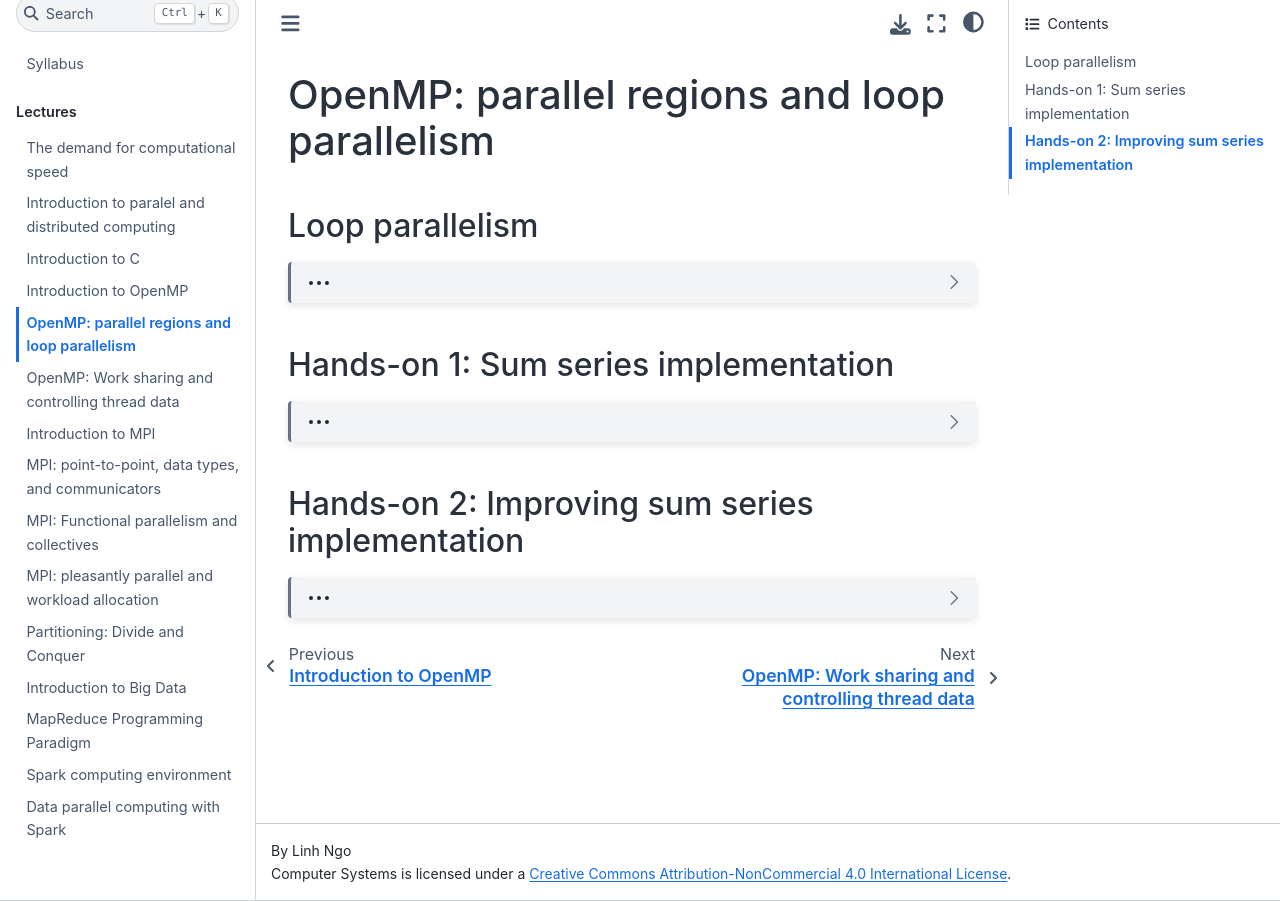
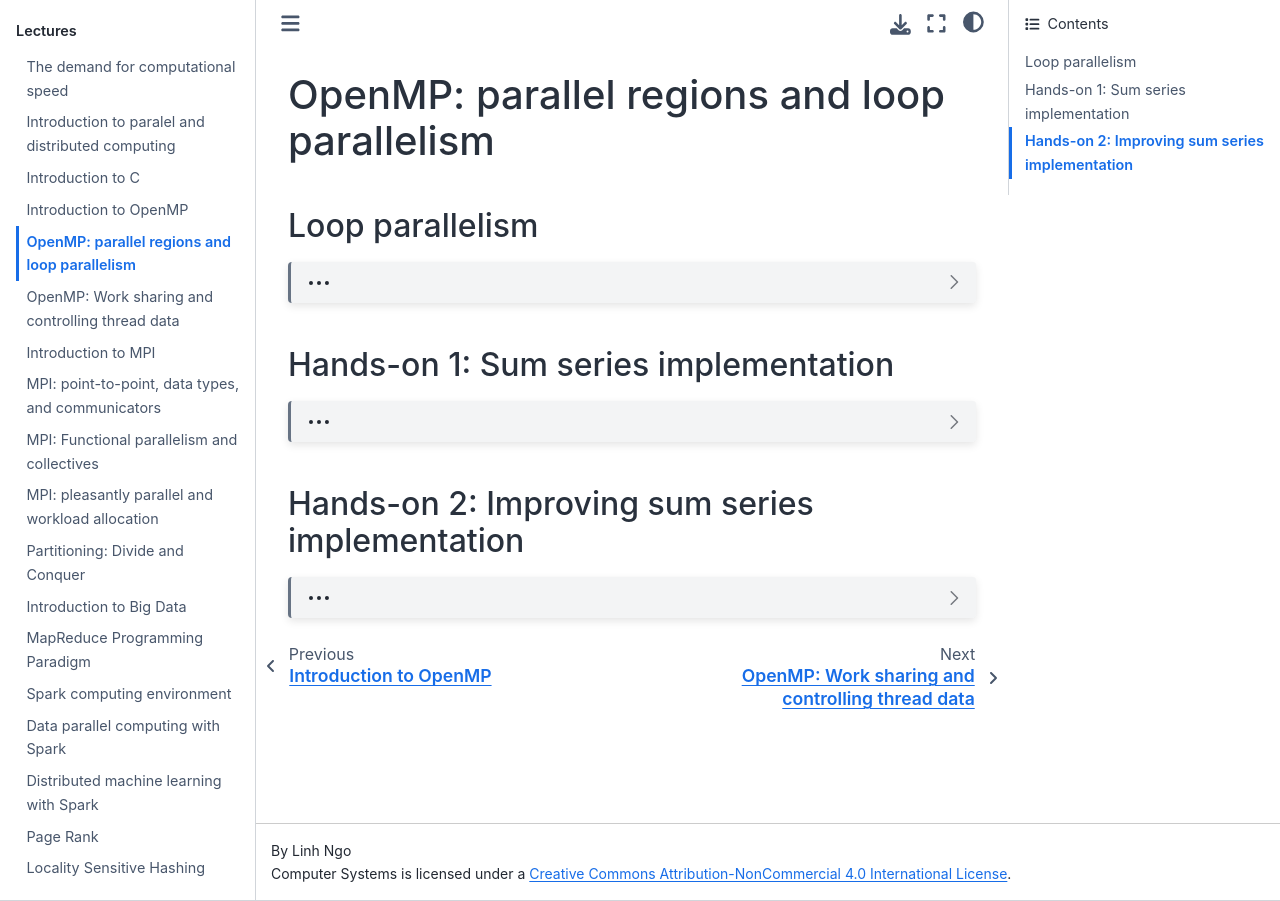
Before and after one commit to class-master/cpsc4770-6770, a Jupyter Book: the page built from episodes/05-loop-parallelism.md, in a window 1280 px wide. Built offline with Jupyter Book 1.0.4 settings and Sphinx 7.4.7 and the Sphinx Book theme 1.1.4, drawn with Linux system fonts in a browser that asks for light colours; pages that are not in the unit, such as notebooks, are missing from menus.

Commit message:
minor update

```diff
--- a/_toc.yml
+++ b/_toc.yml
@@ -21,9 +21,9 @@
     - file: episodes/13-mapreduce.md
     - file: episodes/14-spark.md
     - file: episodes/15-data-parallel.md
-    - file: episodes/16-page-rank.md
-    - file: episodes/17-locality-sensitive-hashing.md
-    - file: episodes/18-frequent-itemsets.md
+    - file: episodes/16-large-scale-machine-learning.md
+    - file: episodes/17-page-rank.md
+    - file: episodes/18-locality-sensitive-hashing.md
 #- caption: Appendix
 #  chapters:
 #    - file: extras/setup.md
```
